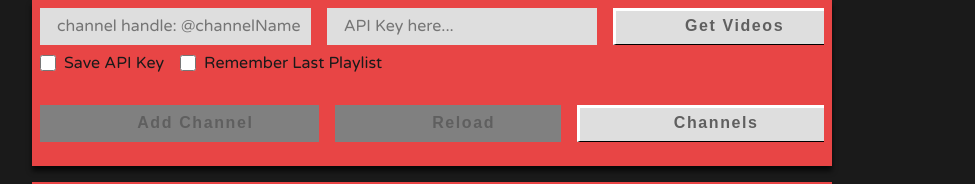
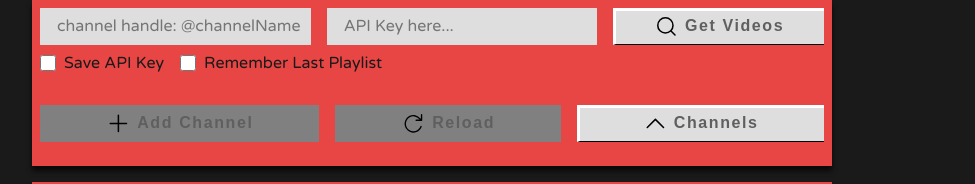
Before and after one commit to Liam-00/ListerForYoutube, a React app: page / in a window 1280 px wide. Shown: the top 184 px of the page, without its empty margins (208-1183 px from the left). Built offline with nearby package versions, Linux system fonts and the light colour scheme.

Commit message:
modify icon handling to work better with webpack

```diff
--- a/src/components/ChannelListItem.jsx
+++ b/src/components/ChannelListItem.jsx
@@ -1,4 +1,6 @@
 import React from 'react'
+import icon_map from '../icons/app_icons_map.svg'
+
 
 const ChannelListItem = ({channelId, channelName, clickHandler, removeHandler}) => {
 
@@ -6,7 +8,7 @@ const ChannelListItem = ({channelId, channelName, clickHandler, removeHandler})
         <div className='channel_item' onClick={(e) => {e.stopPropagation(); clickHandler(channelId)}}>
             {channelName}
             <svg viewBox='0 0 48 48' onClick={(e) => { e.stopPropagation(); removeHandler(channelId)}}>
-                <use href="/icons/app_icons_map.svg#i_close"></use>
+                <use href={`${icon_map}#i_close`}></use>
             </svg>
         </div>
     )
--- a/src/components/InputForm.jsx
+++ b/src/components/InputForm.jsx
@@ -1,4 +1,6 @@
 import React from "react"
+import icon_map from '../icons/app_icons_map.svg'
+
 
 const InputForm = ({formState, handleChange, handleSubmit}) => {
     return (
@@ -22,7 +24,7 @@ const InputForm = ({formState, handleChange, handleSubmit}) => {
                     onChange={handleChange}
                     autoComplete="off"/>
                 <button type="submit" id="button_submit" className="button inputform_button">
-                    <svg viewBox='0 0 48 48'><use href="/icons/app_icons_map.svg#i_search"></use></svg>Get Videos
+                    <svg viewBox='0 0 48 48'><use href={`${icon_map}#i_search`}></use></svg>Get Videos
                 </button>
             </div>
 
--- a/src/index.jsx
+++ b/src/index.jsx
@@ -13,6 +13,8 @@ import {
 import { createChannelData, createPlaylistData, createScrollData } from './utils_data.jsx';
 
 import "./index.css"
+
+import icon_map from './icons/app_icons_map.svg'
 
 //API UTILS
 
@@ -321,7 +323,7 @@ const App = () => {
                         onMouseDown={handleAddChannel}
                         disabled={localPlaylist.length > 0 ? false : true}>
                             <svg viewBox='0 0 48 48'>
-                                <use href="/icons/app_icons_map.svg#i_plus"></use>
+                                <use href={`${icon_map}#i_plus`}></use>
                             </svg>
                             Add Channel
                         </button>
@@ -330,7 +332,7 @@ const App = () => {
                         onMouseDown={handleReloadChannelPlaylist}
                         disabled={localPlaylist.length > 0 ? false : true}>
                             <svg viewBox='0 0 48 48'>
-                                <use href="/icons/app_icons_map.svg#i_reload"></use>
+                                <use href={`${icon_map}#i_reload`}></use>
                             </svg>
                             Reload
                         </button>
@@ -338,7 +340,7 @@ const App = () => {
                         className='button'
                         onMouseDown={handleToggleChannelListView}>
                             <svg viewBox='0 0 48 48'>
-                                <use href={showChannelList ? "/icons/app_icons_map.svg#i_chevron_up": "/icons/app_icons_map.svg#i_chevron"}></use>
+                                <use href={showChannelList ? `${icon_map}#i_chevron_up`: `${icon_map}#i_chevron`}></use>
                             </svg>
                             {showChannelList ? "Channels" : "Channels"}
                         </button>
```
Also changed, not shown: src/index.html (indentation only).
